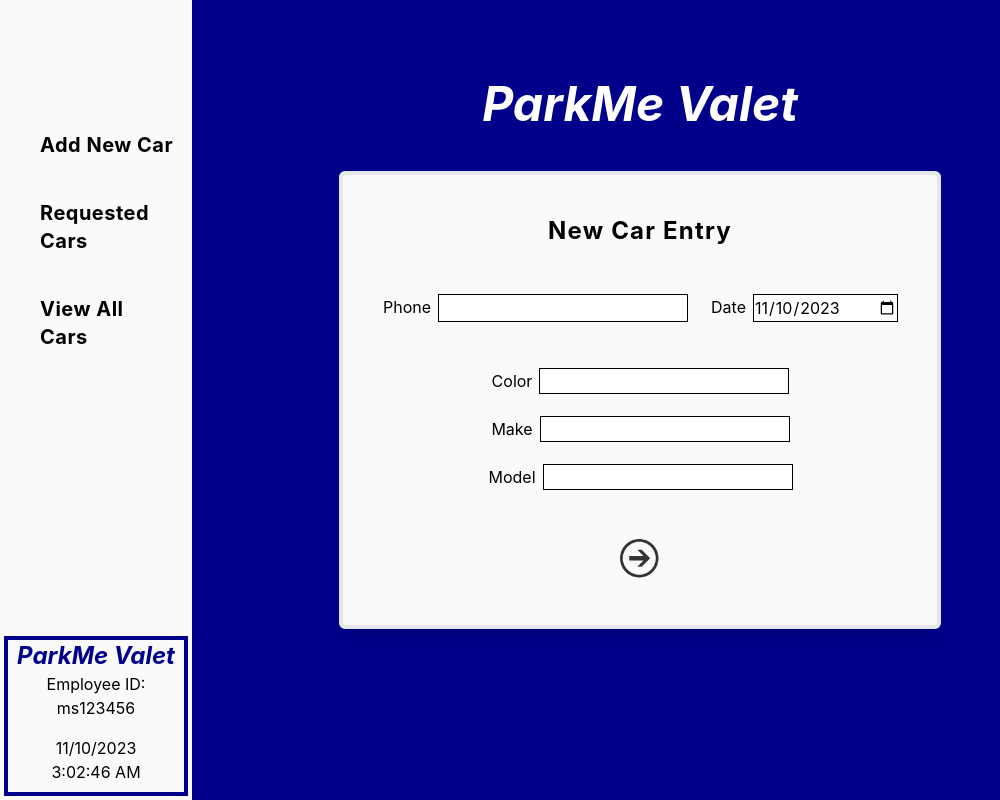
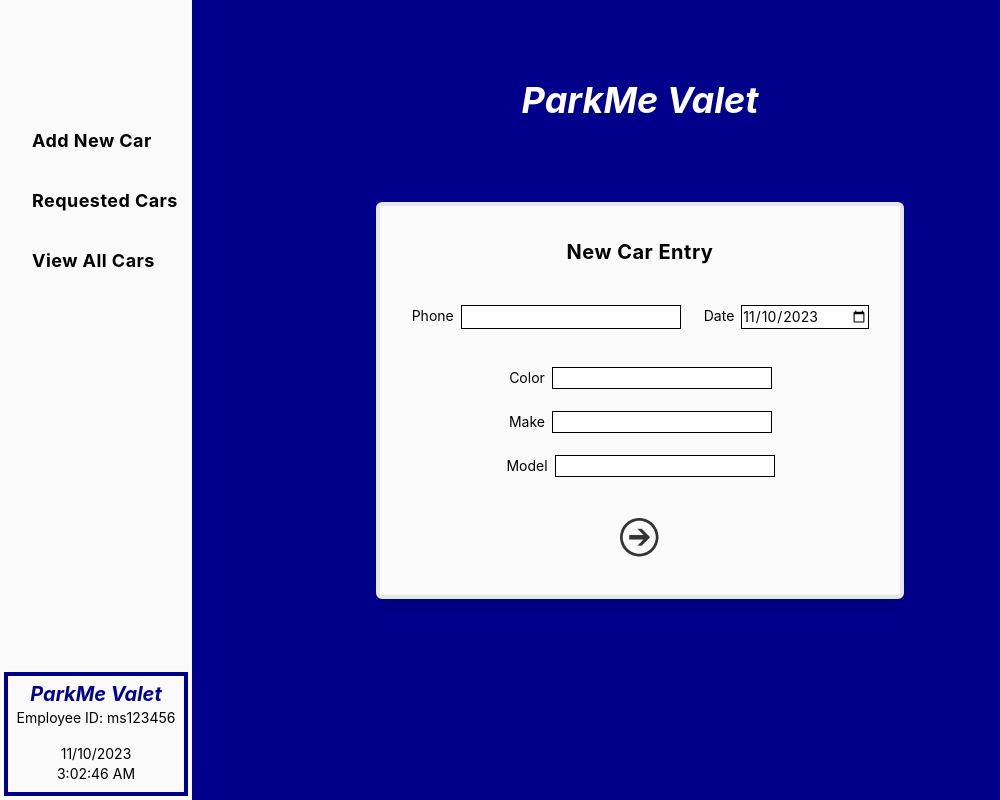
Before and after one commit to Cybre3/valet-parking-app, a React (Create React App) app in the folder client/: page /newcar in a window 1280 px wide. Shown: the whole page, without its empty margins (0-1000 px from the left). Built offline with nearby package versions, Linux system fonts and the light colour scheme.

Commit message:
client: bugfix/update local env font sizes
local env opens at 80%

```diff
--- a/client/src/App.js
+++ b/client/src/App.js
@@ -18,7 +18,7 @@ const store = configureStore();
 function App() {
   return (
     <Provider store={store}>
-      <i className='mx-auto w-full text-center absolute top-20 text-5xl font-bold text-white'>ParkMe Valet</i>
+      <i className='mx-auto w-full text-center absolute top-20 text-4xl font-bold text-white'>ParkMe Valet</i>
       <Nav />
       <Routes>
         <Route path='/' element={<Login />} />
--- a/client/src/Components/CarRequests.jsx
+++ b/client/src/Components/CarRequests.jsx
@@ -36,7 +36,7 @@ class Cars extends PureComponent {
         return (
             <div className='h-screen flex justify-center items-center'>
                 <div className='bg-neutral-50 border-2 rounded-md shadow-lg w-fit'>
-                    <h2 className='font-bold text-center w-full mt-10 text-2xl tracking-wider'>Requested Cars</h2>
+                    <h2 className='font-bold text-center w-full mt-10 text-xl tracking-wider'>Requested Cars</h2>
                     <div className='p-10 px-5'>
                         <CarsTable data={cars.length === 0 ? [] : cars} sortColumn={sortColumn} onSort={this.handleSort} />
                     </div>
--- a/client/src/Components/Cars.jsx
+++ b/client/src/Components/Cars.jsx
@@ -36,7 +36,7 @@ class Cars extends PureComponent {
         return (
             <div className='h-screen flex justify-center items-center'>
                 <div className='bg-neutral-50 border-2 rounded-md shadow-lg w-fit'>
-                    <h2 className='font-bold text-center w-full mt-10 text-2xl tracking-wider'>All Cars</h2>
+                    <h2 className='font-bold text-center w-full mt-10 text-xl tracking-wider'>All Cars</h2>
                     <div className='p-10 px-5'>
                         <CarsTable data={cars.length === 0 ? [] : cars} sortColumn={sortColumn} onSort={this.handleSort} />
                     </div>
--- a/client/src/Components/Nav.jsx
+++ b/client/src/Components/Nav.jsx
@@ -11,11 +11,11 @@ const Nav = () => {
         <div className="bg-neutral-50 flex flex-col w-[15%] h-screen absolute">
             <div className="flex flex-col w-full mt-[60%] space-y-2">
                 {
-                    links.map(link => <NavLink key={link.id} className='text-xl hover:bg-[#00008b] hover:text-white p-4 pl-10 font-bold tracking-wide' to={link.path}>{link.label}</NavLink>)
+                    links.map(link => <NavLink key={link.id} className='text-lg hover:bg-[#00008b] hover:text-white p-3 pl-8 font-bold tracking-wide' to={link.path}>{link.label}</NavLink>)
                 }
             </div>
-            <div className="mt-auto border-4 border-[#00008b] m-1">
-                <i className="text-2xl text-[#00008b] font-bold text-center block">ParkMe Valet</i>
+            <div className="mt-auto border-4 border-[#00008b] m-1 text-sm pt-1">
+                <i className="text-xl text-[#00008b] font-bold text-center block">ParkMe Valet</i>
                 <p className="text-center mb-4">Employee ID: ms123456</p>
                 <div className="w-full text-center pb-2">
                     <p>{new Date().toLocaleDateString()}</p>
--- a/client/src/Components/ValetEntry.jsx
+++ b/client/src/Components/ValetEntry.jsx
@@ -57,10 +57,10 @@ class ValetEntry extends Form {
                 <Navigate to={`/lotLocation/${this.state.savedCarId}`} /> :
                 <div className="flex justify-center items-center h-screen">
 
-                    <div className='entry-box w-fit border-4 rounded-md p-10 shadow-lg bg-neutral-50'>
-                        <form onSubmit={this.handleSubmit} className='space-y-12'>
+                    <div className='entry-box w-fit border-4 rounded-md p-8 shadow-lg bg-neutral-50'>
+                        <form onSubmit={this.handleSubmit} className='space-y-10 text-sm'>
 
-                            <h2 className='font-bold text-center w-full text-2xl tracking-wider'>New Car Entry</h2>
+                            <h2 className='font-bold text-center w-full text-xl tracking-wide'>New Car Entry</h2>
 
                             <div className='flex space-x-6'>
                                 {this.renderInput('phone', 'Phone', 'phone')}
--- a/client/src/Components/common/table/TableHeader.jsx
+++ b/client/src/Components/common/table/TableHeader.jsx
@@ -27,7 +27,7 @@ function TableHeader(props) {
                 {
                     props.columns.map(col => (
                         <th
-                            className='cursor-pointer px-4 py-2 text-lg'
+                            className='cursor-pointer px-4 py-2 text-md'
                             key={col.path || col.key}
                             onClick={() => raiseSort(col.path)}
                         >
```
